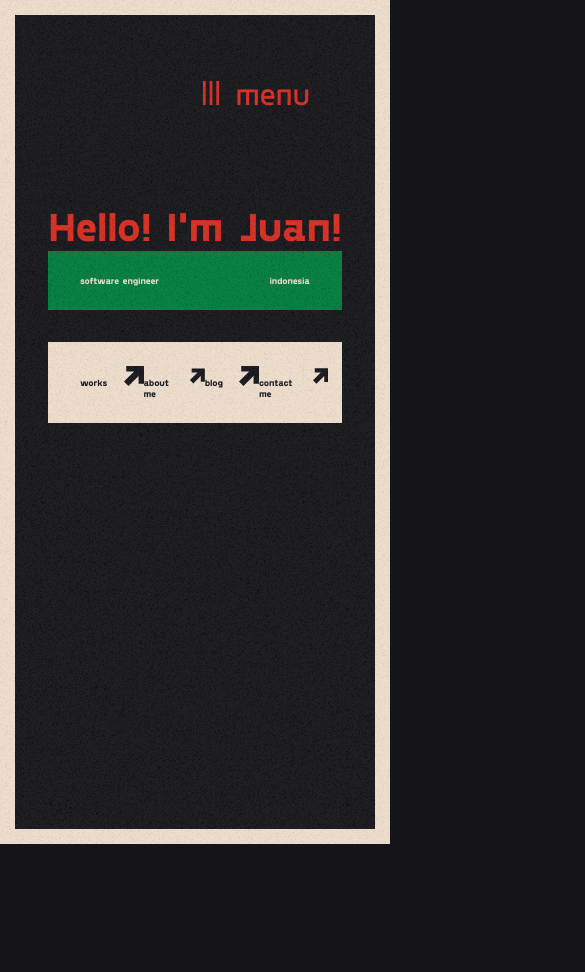
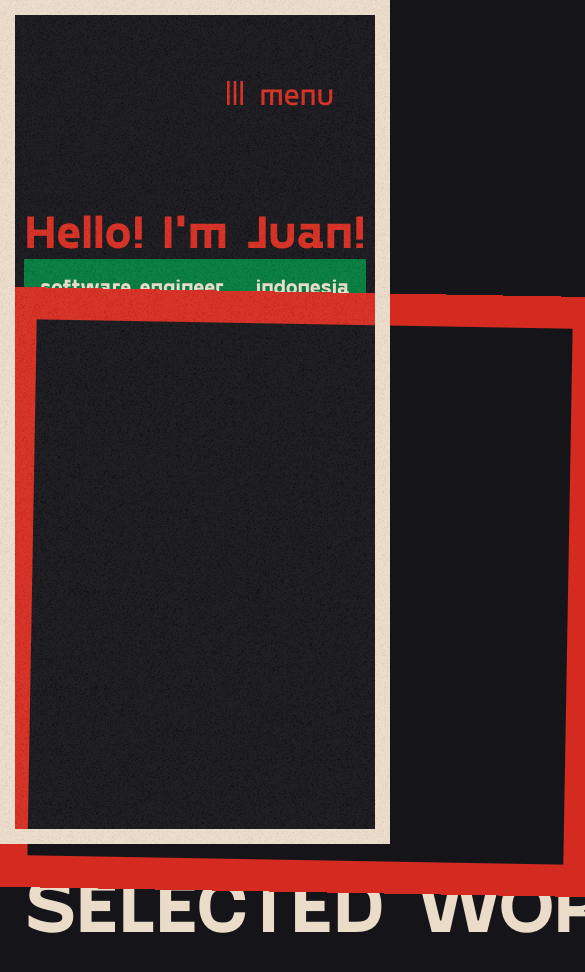
Before and after one commit to HotPotatoC/juanchristian.com, a Next.js app: page / in a window 390 px wide. Shown: the top 972 px of the page, 585 px wide, since content can reach past the window. Before the commit the page ends 844 px from the top, so only its background shows below. Built offline with nearby package versions, Linux system fonts and the light colour scheme.

Commit message:
feat: hmm

```diff
--- a/src/app/layout.tsx
+++ b/src/app/layout.tsx
@@ -72,13 +72,13 @@ export default function RootLayout({
       lang='en'
       className={`${ppGoshaSans.variable} ${ppNeueMontreal.variable}`}
     >
-      <body className='font-gosha overflow-hidden'>
+      <body className='font-gosha overflow-x-hidden'>
         <NoiseOverlay />
         <FrameOverlay />
         <DynamicCustomCursor />
-        <main className='w-full h-screen px-12 py-8'>
+        <main className='w-full h-screen px-6 md:px-12 py-8'>
           <Header />
-          <section className='@container/main mx-auto w-full max-w-7xl mt-12'>
+          <section className='@container/main mx-auto w-full max-w-7xl'>
             {children}
           </section>
         </main>
--- a/src/components/noise-overlay.tsx
+++ b/src/components/noise-overlay.tsx
@@ -6,7 +6,7 @@ export default function NoiseOverlay() {
     <Image
       src={NoiseGif}
       alt='Noise'
-      className='select-none absolute inset-0 object-cover w-screen h-screen opacity-5 pointer-events-none z-[2000]'
+      className='select-none fixed inset-0 object-cover w-screen h-screen opacity-5 pointer-events-none z-[2000]'
     />
   );
 }
--- a/src/screens/about.tsx
+++ b/src/screens/about.tsx
@@ -7,9 +7,10 @@ import Image from "next/image";
 export default function AboutScreen() {
   return (
     <>
-      <section className='flex flex-col space-y-6 font-sans font-medium text-white text-4xl'>
+      <section className='flex flex-col space-y-6 font-sans font-medium text-white text-center text-2xl md:text-4xl'>
         <p>
-          Born and raised in Indonesia, who studies software engineering,{" "}
+          Juan is born and raised in Indonesia, who studies software
+          engineering,{" "}
           <span className='font-gosha text-yellow'>
             specializing in web development and backend development.
           </span>{" "}
@@ -37,7 +38,7 @@ export default function AboutScreen() {
       <Image
         src={ImageMe}
         alt='Juan Christian'
-        className='select-none absolute -bottom-14 -right-12 object-cover size-96 rotate-[-20deg] pointer-events-none z-[-1000]'
+        className='select-none fixed -bottom-14 -right-12 object-cover size-96 rotate-[-20deg] pointer-events-none z-[-1000]'
       />
     </>
   );
--- a/src/screens/home.tsx
+++ b/src/screens/home.tsx
@@ -2,18 +2,20 @@
 
 import Icon from "@/components/icons";
 import { expoEaseInOut } from "@/lib/animation-transitions";
-import { motion } from "motion/react";
+import { motion, useScroll, useSpring } from "motion/react";
 import Link from "next/link";
 
 // import SlideUp from "@/components/animated/slide-up";
 
 export default function HomeScreen() {
   return (
-    <>
+    <section className='mt-12 mb-[900px]'>
       <SectionHeadline />
-      <SectionLinks />
+      {/* <SectionLinks /> */}
       {/* <SectionLinksAnimated /> */}
-    </>
+
+      <SectionSelectedWorks />
+    </section>
   );
 }
 
@@ -23,11 +25,17 @@ const SectionHeadline = () => (
       Hello! I{`'`}m Juan!
     </h1>
 
-    <section className='flex justify-between items-baseline w-full mb-8 bg-green px-8 py-6'>
-      <span className='font-bold text-[3cqw]/tight text-white'>
+    {/* <h1 className='font-bold text-[13.931cqw]/tight text-red whitespace-nowrap'>
+      Juan Christian
+    </h1> */}
+
+    <section className='flex justify-between items-baseline w-full mb-8 bg-green px-4 py-3 md:px-8 md:py-6'>
+      <span className='font-bold text-[6cqw] md:text-[3cqw]/tight text-white'>
         software engineer
       </span>
-      <span className='font-bold text-[3cqw]/tight text-white'>indonesia</span>
+      <span className='font-bold text-[6cqw] md:text-[3cqw]/tight text-white'>
+        indonesia
+      </span>
     </section>
   </>
 );
@@ -43,16 +51,16 @@ const SectionLinks = () => {
   return (
     <div className='w-full bg-white'>
       {/* Container for links that will be revealed */}
-      <section className='flex justify-between items-baseline w-full py-6 px-8'>
+      <section className='flex flex-col space-y-6 lg:flex-row lg:space-x-2 lg:space-y-0 justify-between items-baseline w-full py-6 px-8'>
         {links.map(({ href, label }) => (
           <Link href={href} key={href}>
-            <div className='flex items-baseline space-x-2 group'>
-              <span className='text-[3cqw]/tight text-black group-hover:text-red font-bold'>
+            <div className='flex space-x-4 items-baseline group'>
+              <span className='text-[5cqw]/tight lg:text-[3cqw]/tight text-black group-hover:text-red font-bold'>
                 {label}
               </span>
               <Icon
                 name='arrow-up-right'
-                className='inline-block size-5 ml-2 text-black group-hover:text-red'
+                className='inline-block size-[3cqw] lg:size-[1.5cqw] text-black group-hover:text-red'
               />
             </div>
           </Link>
@@ -109,3 +117,32 @@ const SectionLinksAnimated = () => {
     </div>
   );
 };
+
+const SectionSelectedWorks = () => {
+  const { scrollYProgress } = useScroll();
+  const scale = useSpring(scrollYProgress, {
+    stiffness: 500,
+    damping: 50,
+    restDelta: 0.001,
+  });
+
+  const rotate = useSpring(scrollYProgress, {
+    stiffness: 500,
+    damping: 20,
+    restDelta: 0.1,
+  });
+  return (
+    <section className='relative mt-[550px]'>
+      <motion.div
+        className='fixed left-0 -bottom-12 size-[600px] border-[32px] border-red'
+        style={{
+          scale,
+          rotate,
+        }}
+      />
+      <h1 className='font-bold text-6xl text-white whitespace-nowrap'>
+        SELECTED WORKS
+      </h1>
+    </section>
+  );
+};
```
